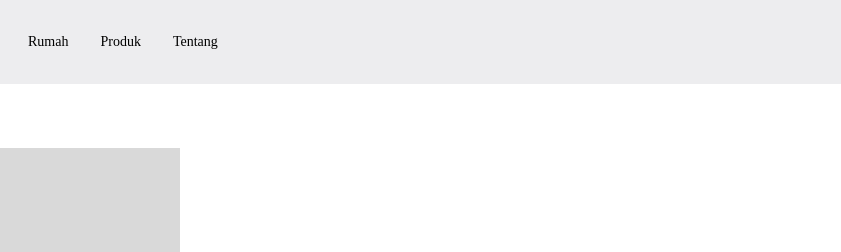
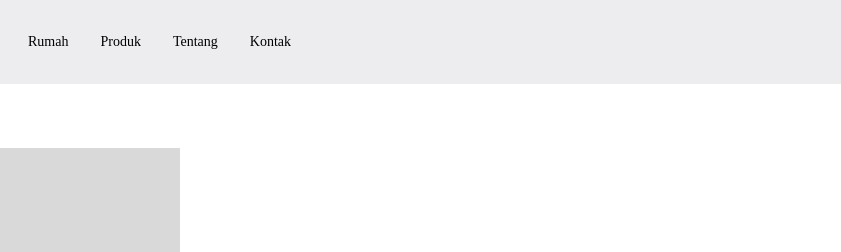
Before and after one commit to BangSann/Alterra-Yosan, a plain HTML site: page index.html in a window 1280 px wide. Shown: the top 252 px of the page, 228-1069 px from the left. Drawn offline with nearby package versions, Linux system fonts and the light colour scheme.

Commit message:
add kontak to navbar

```diff
--- a/index.html
+++ b/index.html
@@ -22,6 +22,7 @@
                             <li>Rumah</li>
                             <li>Produk</li>
                             <li>Tentang</li>
+                            <li>Kontak</li>
                         </ul>
                     </div>
                 </div>
```
